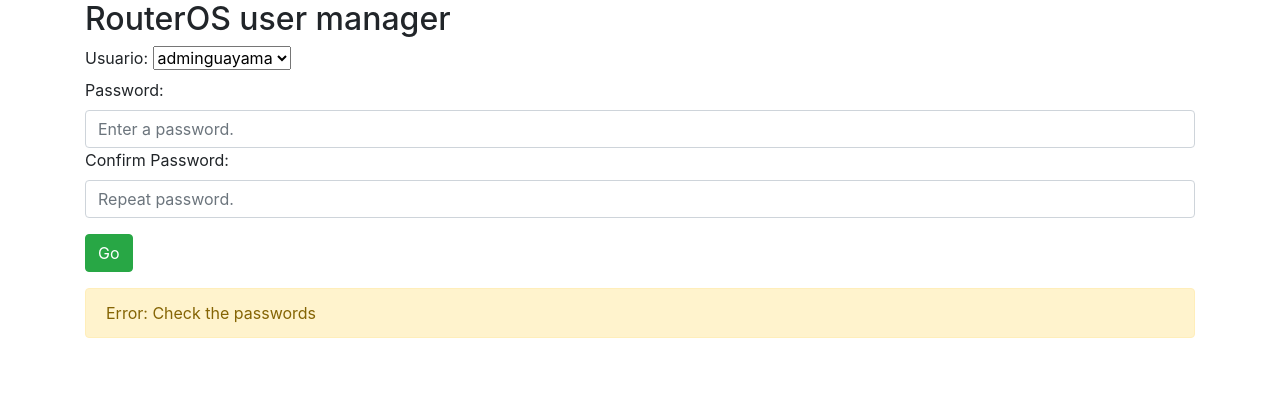
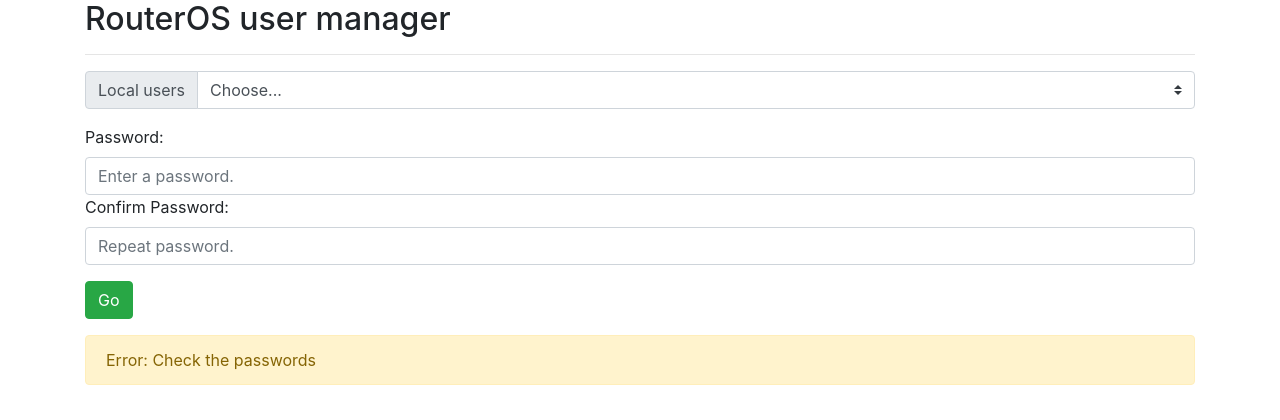
Before and after one commit to agustinguayama/mikrotik-users-webapp, a Flask app: page / in a window 1280 px wide. Shown: the top 420 px of the page. Run offline with Flask 2, Linux system fonts and the light colour scheme; some libraries are stand-ins or nearby versions.

Commit message:
Using new username element from bootstrap and fixing some loose spanglish

```diff
--- a/templates/index.html
+++ b/templates/index.html
@@ -5,17 +5,23 @@
     <meta name="viewport" content="width=device-width, initial-scale=1.0">
     <div class="container">
         <h2>RouterOS user manager</h2>
+        <hr>
         <form action="" method="post" role="form">
             {{ form.csrf }}
             <div class="form-group">
                 <div>
-                    <label for="username">Usuario:</label>
-                    <select id="username" name="username">
-                        <option value="adminguayama">adminguayama</option>
-                        <option value="adminpanella">adminpanella</option>
-                        <option value="adminvidela">adminvidela</option>
-                        <option value="adminmaillo">adminmaillo</option>
-                    </select>
+                    <div class="input-group mb-3">
+                        <div class="input-group-prepend">
+                            <label class="input-group-text" for="inputGroupSelect01">Local users</label>
+                        </div>
+                        <select class="custom-select" id="inputGroupSelect01">
+                            <option selected>Choose...</option>
+                            <option value="adminguayama">adminguayama</option>
+                            <option value="adminpanella">adminpanella</option>
+                            <option value="adminvidela">adminvidela</option>
+                            <option value="adminmaillo">adminmaillo</option>
+                        </select>
+                    </div>
                 </div>
                 <div>
                     <label for="password">Password:</label>
```
Also changed, not shown: README.md.
